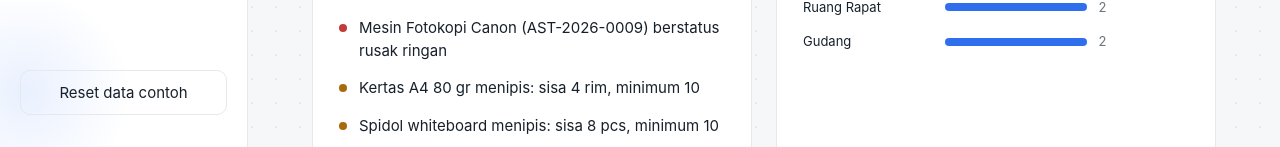
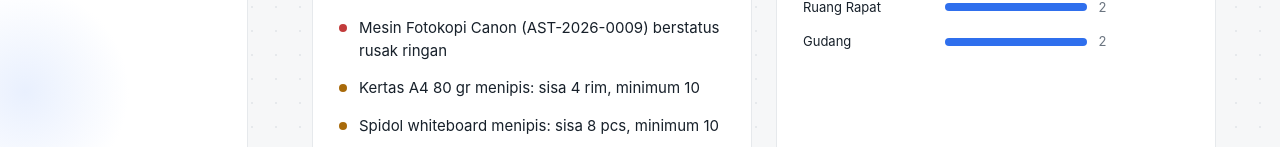
Before and after one commit to aquilaardy/inventaris-kantor, a plain HTML site: page index.html in a window 1280 px wide. Shown: the part 653-800 px from the top of the page. Drawn offline with Linux system fonts and the light colour scheme.

Commit message:
hilang reset

```diff
--- a/index.html
+++ b/index.html
@@ -10,7 +10,6 @@
 <aside class="side">
   <div class="brand">SmartInventory<small>Aset &amp; ATK</small></div>
   <nav id="nav"></nav>
-  <button class="ghost reset" onclick="resetForm()">Reset data contoh</button>
 </aside>
 <main>
   <h1 id="title"></h1>
```
